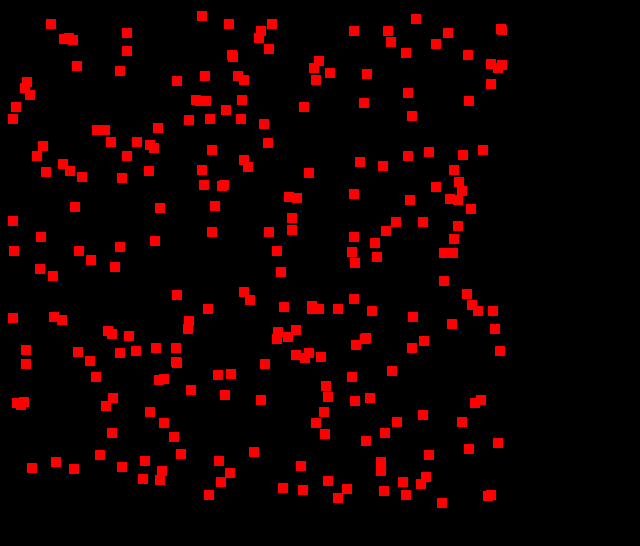
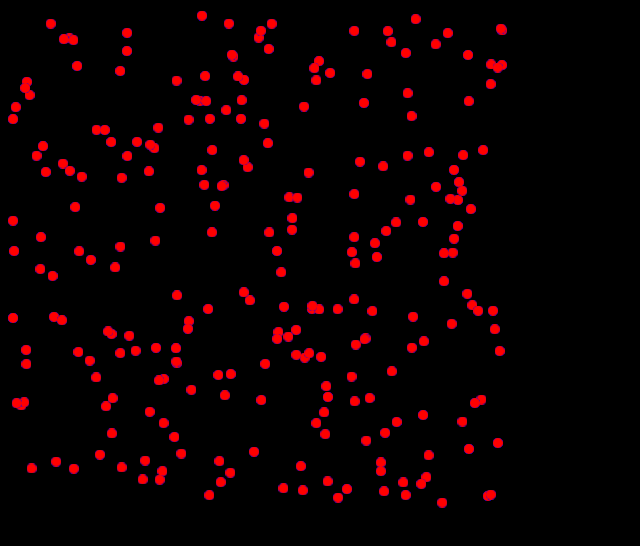
Before and after one commit to ajakubo1/game-prototyper, a website: page samples/circle/index.html in a window 1280 px wide. Shown: the whole page, without its empty margins (0-640 px from the left). Drawn offline with Linux system fonts and the light colour scheme.

Commit message:
Circle drawing added

```diff
--- a/samples/index.html
+++ b/samples/circle/index.html
@@ -6,7 +6,7 @@
 </head>
 <body style="background: black">
     <canvas id="canvas"></canvas>
-    <script src="../src/prototyper2d.js"></script>
+    <script src="../../src/prototyper2d.js"></script>
     <script>
         document.addEventListener('DOMContentLoaded', function () {
             var canvas = document.getElementById('canvas');
@@ -15,7 +15,8 @@
             var ctx = canvas.getContext('2d');
 
             setInterval(function () {
-                ctx.drawImage(PROTOTYPER.generateRectCanvas(), Math.random() * (canvas.width - 10), Math.random() * (canvas.height - 10));
+                ctx.drawImage(PROTOTYPER.generateCircleCanvas(), Math.random() * (canvas.width - 10), Math.random() * (canvas.height -
+                        10));
             }, 20);
         });
     </script>
--- a/src/prototyper2d.js
+++ b/src/prototyper2d.js
@@ -5,7 +5,7 @@
 
 var PROTOTYPER = {};
 
-PROTOTYPER.defaultDrawConfig = {
+PROTOTYPER.defaultDrawConfigRect = {
     x: 0,
     y: 0,
     width: 10,
@@ -15,22 +15,61 @@ PROTOTYPER.defaultDrawConfig = {
     fillStyle: "red"
 };
 
+PROTOTYPER.defaultDrawConfigCircle = {
+    x: 5,
+    y: 5,
+    width: 10,
+    height: 10,
+    radius: 5,
+    startAngle: 0,
+    endAngle: 360,
+    anticlockwise: false,
+    lineWidth: 1,
+    strokeStyle: "blue",
+    fillStyle: "red"
+};
+
 /**
  *
  * @param context
  * @param config
- * @param config.x
- * @param config.y
- * @param config.width
- * @param config.height
- * @param config.lineWidth
- * @param config.strokeStyle
- * @param config.fillStyle
+ * @param [config.x = 0]
+ * @param [config.y = 0]
+ * @param [config.width = 10]
+ * @param [config.height = 10]
+ * @param [config.lineWidth = 1]
+ * @param [config.strokeStyle = "blue"]
+ * @param [config.fillStyle = "red"]
  */
 PROTOTYPER.drawRect = function (context, config) {
-    config = config || this.defaultDrawConfig;
+    config = config || this.defaultDrawConfigRect;
     context.beginPath();
     context.rect(config.x, config.y, config.width, config.height);
+    context.closePath();
+    context.lineWidth = config.lineWidth;
+    context.strokeStyle = config.strokeStyle;
+    context.stroke();
+    context.fillStyle = config.fillStyle;
+    context.fill();
+};
+
+/**
+ *
+ * @param context
+ * @param config
+ * @param [config.x = 5]
+ * @param [config.y = 5]
+ * @param [config.radius = 5]
+ * @param [config.startAngle = 0]
+ * @param [config.endAngle = 360]
+ * @param [config.anticlockwise = false]
+ * @param [config.strokeStyle = "blue"]
+ * @param [config.fillStyle = "red"]
+ */
+PROTOTYPER.drawCircle = function (context, config) {
+    config = config || this.defaultDrawConfigCircle;
+    context.beginPath();
+    context.arc(config.x, config.y, config.radius, config.startAngle, config.endAngle, config.angiclockwise);
     context.closePath();
     context.lineWidth = config.lineWidth;
     context.strokeStyle = config.strokeStyle;
@@ -54,9 +93,9 @@ PROTOTYPER.generateCanvas = function (width, height) {
 
 /**
  *
- * @param [width = PROTOTYPER.defaultDrawConfig.width]
- * @param [height = PROTOTYPER.defaultDrawConfig.height]
- * @param [config = PROTOTYPER.defaultDrawConfig]
+ * @param [width = PROTOTYPER.defaultDrawConfigRect.width]
+ * @param [height = PROTOTYPER.defaultDrawConfigRect.height]
+ * @param [config = PROTOTYPER.defaultDrawConfigRect]
  * @param [config.x = 0]
  * @param [config.y = 0]
  * @param [config.width = 10]
@@ -67,10 +106,34 @@ PROTOTYPER.generateCanvas = function (width, height) {
  * @returns {Element}
  */
 PROTOTYPER.generateRectCanvas = function (width, height, config) {
-    config = config || this.defaultDrawConfig;
-    width = width || this.defaultDrawConfig.width;
-    height = height || this.defaultDrawConfig.height;
+    config = config || this.defaultDrawConfigRect;
+    width = width || this.defaultDrawConfigRect.width;
+    height = height || this.defaultDrawConfigRect.height;
     var canvas = this.generateCanvas(width, height);
     this.drawRect(canvas.getContext('2d'), config);
     return canvas;
 };
+
+/**
+ *
+ * @param [width = PROTOTYPER.defaultDrawConfigCircle.width]
+ * @param [height = PROTOTYPER.defaultDrawConfigCircle.height]
+ * @param [config = PROTOTYPER.defaultDrawConfigCircle]
+ * @param [config.x = 5]
+ * @param [config.y = 5]
+ * @param [config.radius = 5]
+ * @param [config.startAngle = 0]
+ * @param [config.endAngle = 360]
+ * @param [config.anticlockwise = false]
+ * @param [config.strokeStyle = "blue"]
+ * @param [config.fillStyle = "red"]
+ * @returns {Element}
+ */
+PROTOTYPER.generateCircleCanvas = function (width, height, config) {
+    config = config || this.defaultDrawConfigCircle;
+    width = width || this.defaultDrawConfigCircle.width;
+    height = height || this.defaultDrawConfigCircle.height;
+    var canvas = this.generateCanvas(width, height);
+    this.drawCircle(canvas.getContext('2d'), config);
+    return canvas;
+};
```
Also changed, not shown: samples/square/index.html (added, +23 -0 lines), CHANGELOG.md (added), src/prototyper2d.min.js, 1 other file.
